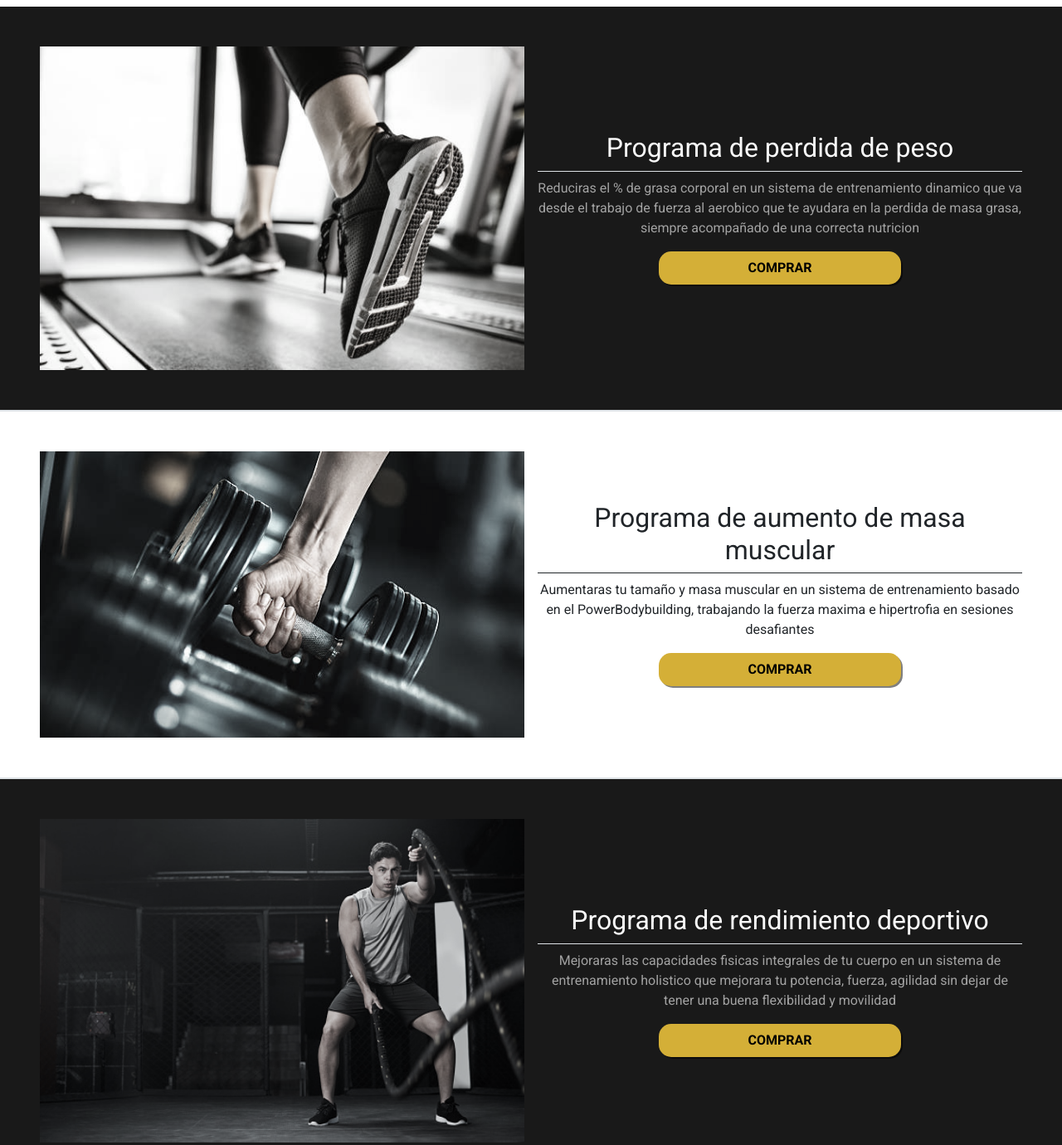
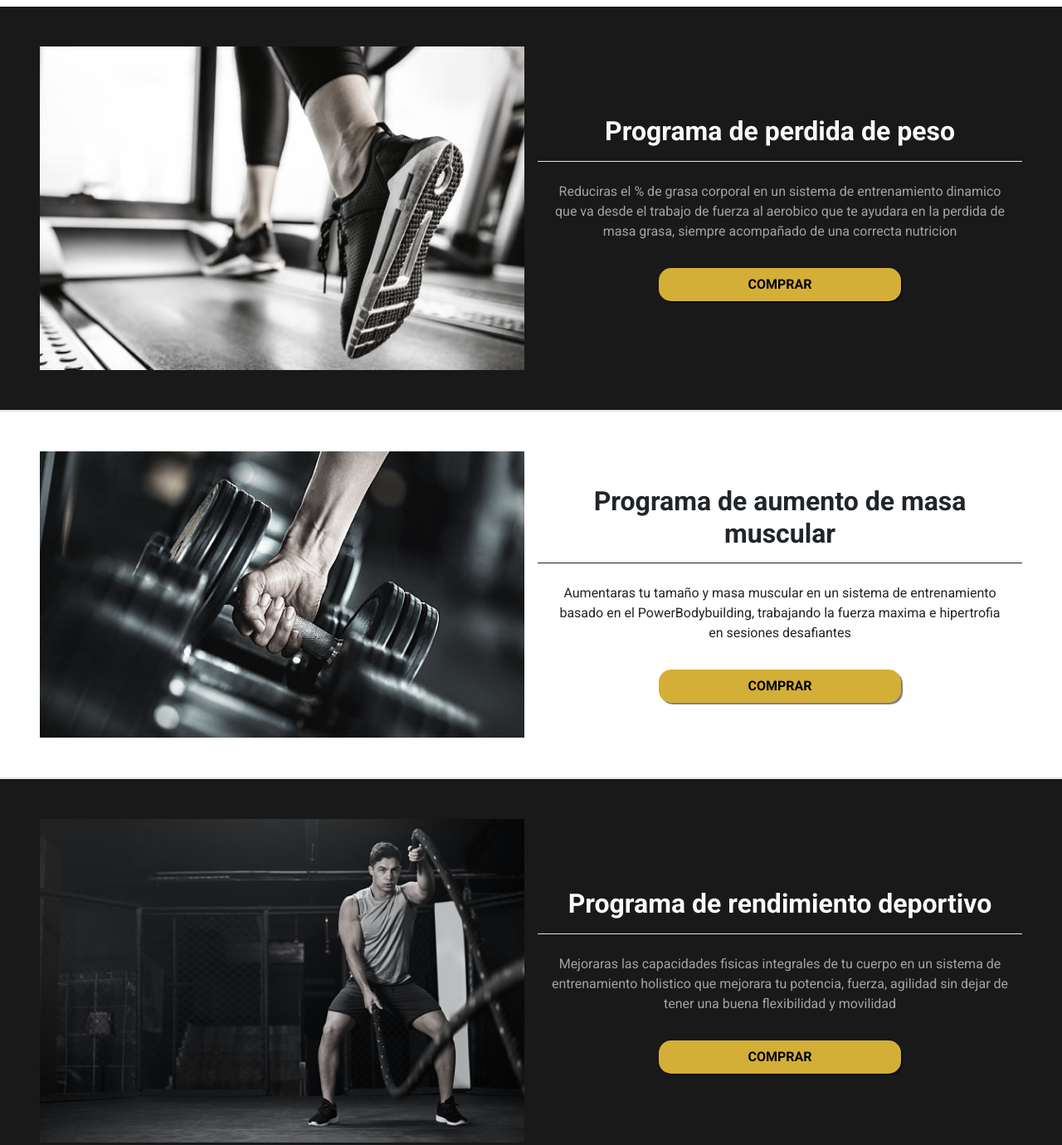
Before and after one commit to Agusvj/PF-Villanueva, a website: page pages/programas.html in a window 1280 px wide. Shown: the part 320-1700 px from the top of the page at 83% size. Drawn offline with nearby package versions, Linux system fonts and the light colour scheme.

Commit message:
platinum-1.4+gitignore

```diff
--- a/pages/programas.html
+++ b/pages/programas.html
@@ -64,8 +64,8 @@
             <img src="../img/bajarpeso.jpg" alt="programa para bajar de peso" class="img-fluid filtro " width="100%">
           </div>
           <div class="d-flex flex-column justify-content-center col-md-6 text-center">
-            <h2 class="blanco pb-2 border-bottom border-1">Programa de perdida de peso</h2>
-            <p class="blanco-s">Reduciras el % de grasa corporal en un sistema de entrenamiento dinamico que va desde el
+            <h2 class="blanco pb-3 border-bottom border-1 fw-bold">Programa de perdida de peso</h2>
+            <p class="blanco-s p-3">Reduciras el % de grasa corporal en un sistema de entrenamiento dinamico que va desde el
               trabajo de fuerza al aerobico que te ayudara en la perdida de masa grasa, siempre acompañado de una
               correcta nutricion</p>
             <a class="botones-programas" href="registro.html">COMPRAR</a>
@@ -79,8 +79,8 @@
             <img src="../img/fuerza.jpg" alt="programa de aumento de masa muscular" class="img-fluid filtro" width="100%">
           </div>
           <div class="d-flex flex-column justify-content-center col-md-6 text-center">
-            <h2 class="pb-2 border-bottom border-1 border-dark">Programa de aumento de masa muscular</h2>
-            <p class="">Aumentaras tu tamaño y masa muscular en un sistema de entrenamiento basado en el
+            <h2 class="pb-3 border-bottom border-1 border-dark fw-bold">Programa de aumento de masa muscular</h2>
+            <p class="p-3">Aumentaras tu tamaño y masa muscular en un sistema de entrenamiento basado en el
               PowerBodybuilding, trabajando la fuerza maxima e hipertrofia en sesiones desafiantes</p>
             <a class="botones-programas" href="registro.html">COMPRAR</a>
           </div>
@@ -93,8 +93,8 @@
             <img src="../img/deporte.jpg" alt="mejora del rendimiento deportivo" class="img-fluid filtro" width="100%">
           </div>
           <div class="d-flex flex-column justify-content-center col-md-6 text-center">
-            <h2 class="blanco pb-2 border-bottom border-1">Programa de rendimiento deportivo</h2>
-            <p class="blanco-s">Mejoraras las capacidades fisicas integrales de tu cuerpo en un sistema de entrenamiento
+            <h2 class="blanco pb-3 border-bottom border-1 fw-bold">Programa de rendimiento deportivo</h2>
+            <p class="blanco-s p-3">Mejoraras las capacidades fisicas integrales de tu cuerpo en un sistema de entrenamiento
               holistico que mejorara tu potencia, fuerza, agilidad sin dejar de tener una buena flexibilidad y movilidad
             </p>
             <a class="botones-programas" href="registro.html">COMPRAR</a>
```
Also changed, not shown: pages/resultados.html (+1 -1 lines).
